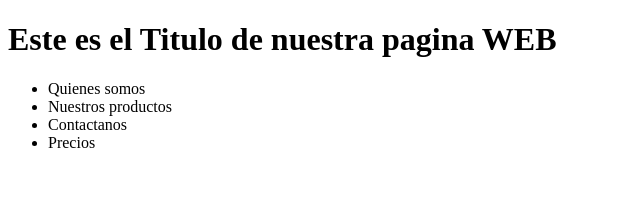
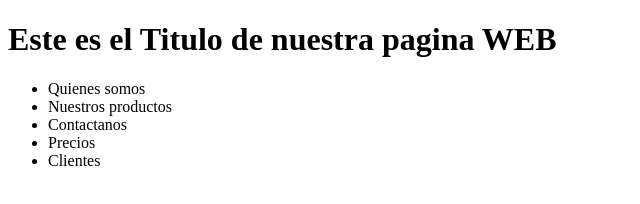
Before and after one commit to juanArrubla/HTML, a plain HTML site: page Index.html in a window 1280 px wide. Shown: the full height of the page, 0-640 px from the left. Drawn offline with Linux system fonts and the light colour scheme.

Commit message:
Agregamos clientes al index

```diff
--- a/Index.html
+++ b/Index.html
@@ -18,6 +18,7 @@
 			<li>Nuestros productos</li>
 			<li>Contactanos</li>
 			<li>Precios</li>
+			<li>Clientes</li>
 		</ul>
 	</nav>
 </body>
```
